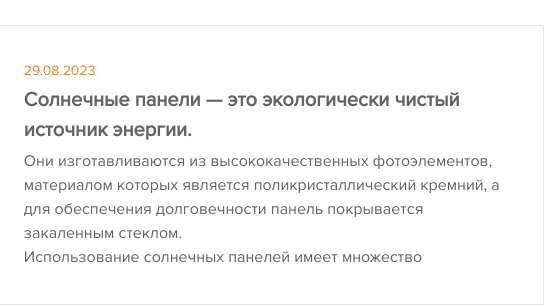
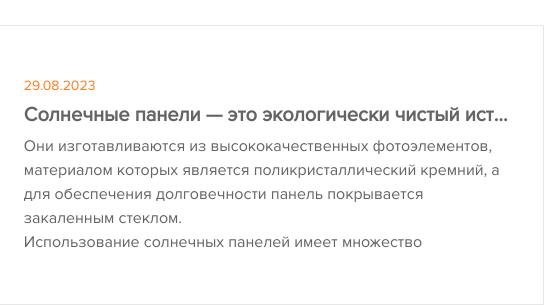
Before and after one commit to SuhrobFayzullayev/proxima, a website: page news.html in a window 1280 px wide. Shown: the part 347-654 px from the top of the page, 720-1280 px from the left. Drawn offline with Linux system fonts and the light colour scheme.

Commit message:
finish q

```diff
--- a/news.html
+++ b/news.html
@@ -258,7 +258,7 @@
                       <div class="text-body h-fit w-full">
                         <div class="date text-orange text-[14px]">29.08.2023</div>
                         <div
-                          class="title text-dimgray font-[600] my-1 sm:text-[20px] max-sm:text-[18px] overflow-hidden">
+                          class="title text-dimgray font-[600] my-1 sm:text-[20px] max-sm:text-[18px] overflow-hidden truncate">
                           Солнечные панели — это экологически чистый источник энергии.
                         </div>
                         <div
```
